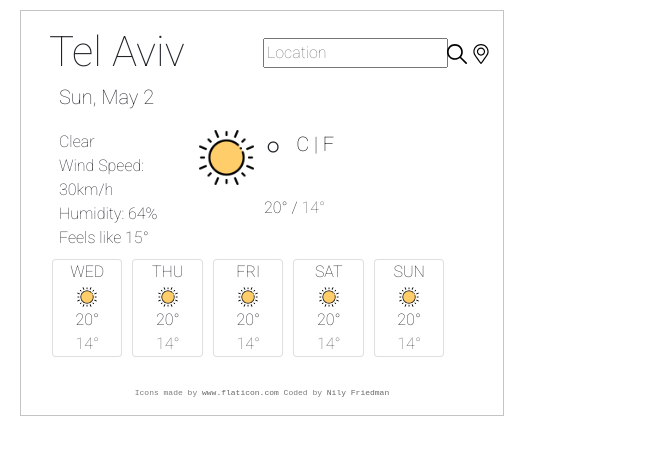
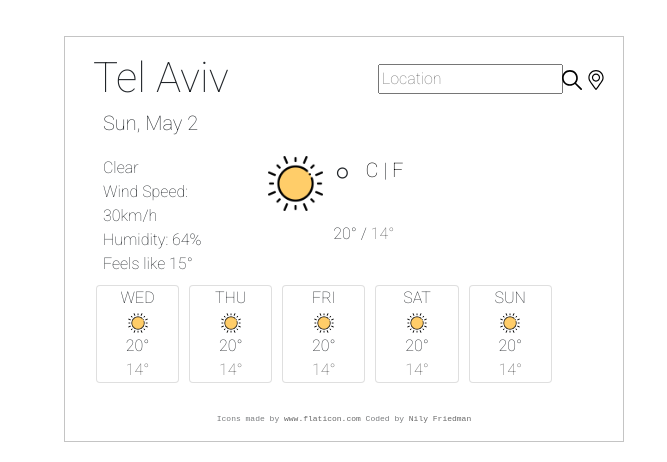
Before and after one commit to nily-fri/Weather-App1, a plain HTML site: page index.html in a window 1280 px wide. Shown: the whole page, without its empty margins (0-667 px from the left). Drawn offline with nearby package versions, Linux system fonts and the light colour scheme; no server answers.

Commit message:
changed width of container

```diff
--- a/style.css
+++ b/style.css
@@ -1,8 +1,8 @@
 .container {
-  margin: 10px 20px;
+  margin: 36px 64px;
   display: block;
   max-width: 300;
-  width: 484px;
+  width: 560px;
   border: 1px solid rgba(0, 0, 0, 0.23);
   font-family: "Roboto", sans-serif;
 }
@@ -20,7 +20,7 @@ h2 {
 
 .search-city {
   position: relative;
-  left: 172px;
+  left: 243px;
   bottom: 79px;
   margin-left: 42px;
 }
```
